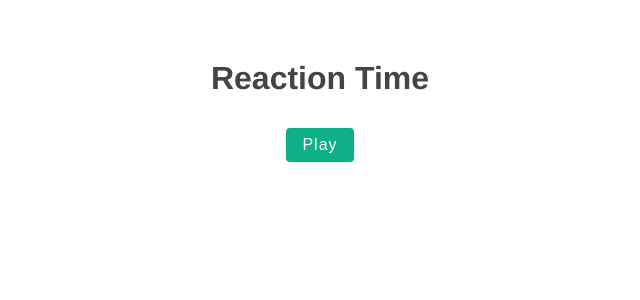
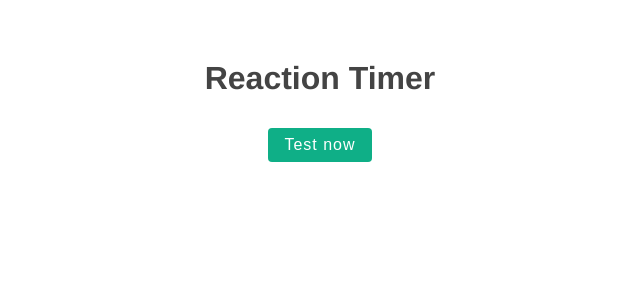
Before and after one commit to gnoul4869/reaction-timer, a Vue app: page / in a window 1280 px wide. Shown: the top 300 px of the page, without its empty margins (320-960 px from the left). Built offline with nearby package versions, Linux system fonts and the light colour scheme.

Commit message:
Change some texts

```diff
--- a/src/App.vue
+++ b/src/App.vue
@@ -1,6 +1,6 @@
 <template>
-    <h1>Reaction Time</h1>
-    <button @click="start" :disabled="isPlaying">Play</button>
+    <h1>Reaction Timer</h1>
+    <button @click="start" :disabled="isPlaying">Test now</button>
     <Block v-if="isPlaying" :delay="delay" @end="end" />
     <Result v-if="showResult" :score="score" />
 </template>
```
